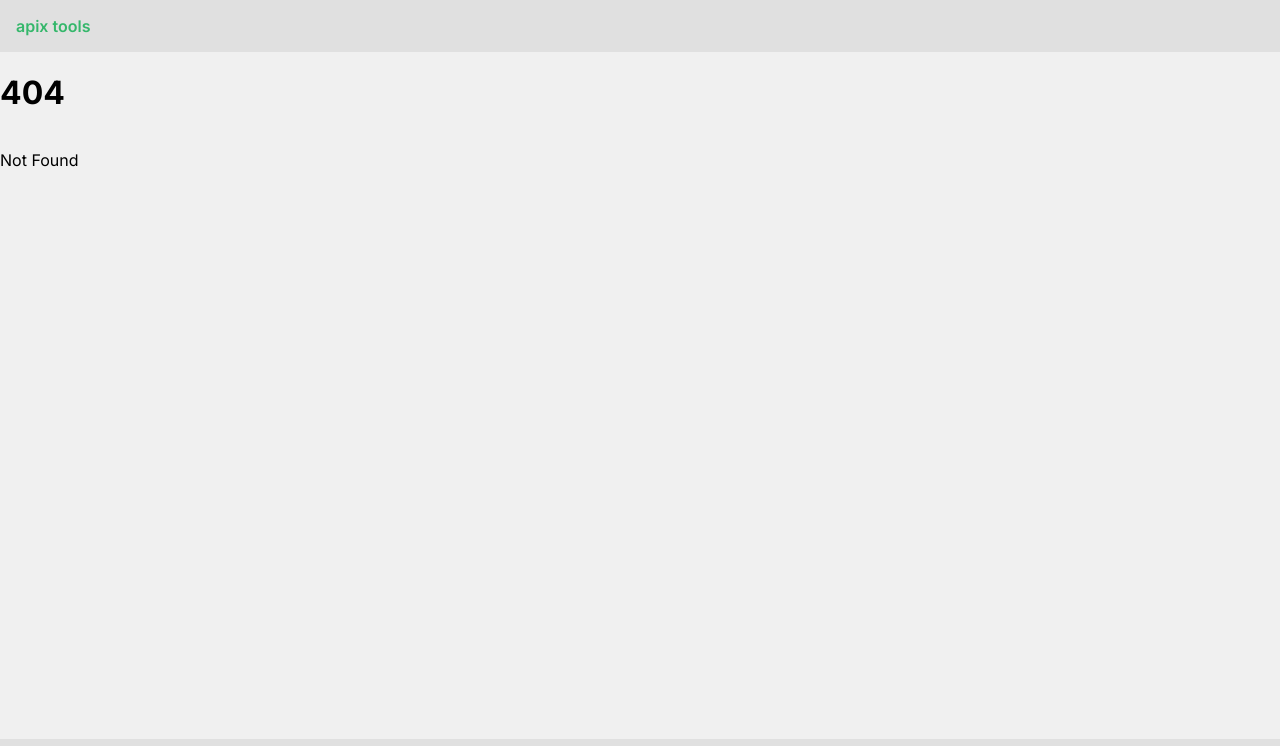
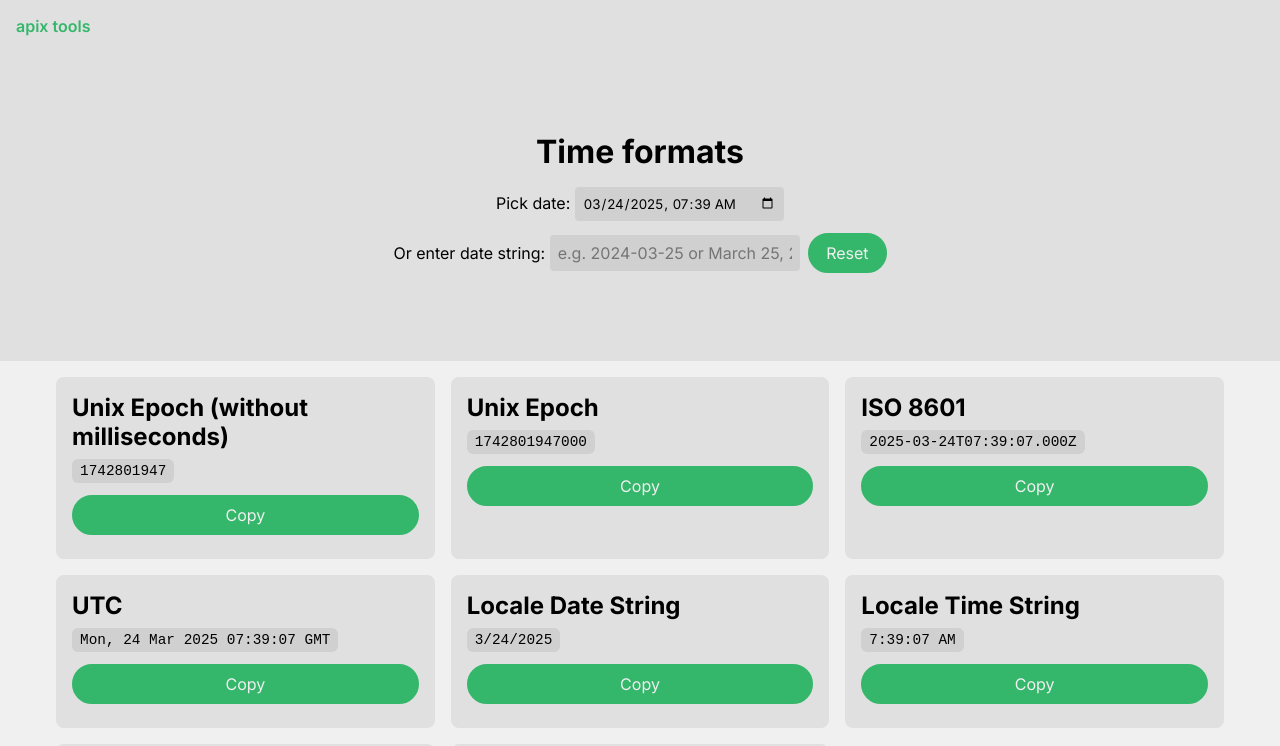
Before and after one commit to apix0n/tools, a SvelteKit app: page /time/formats in a window 1280 px wide. Before the commit this address had no page. Shown: the top 746 px of the page. Built offline with nearby package versions, Linux system fonts and the light colour scheme.

Commit message:
add error page, date formats converter & style fixes

```diff
--- a/src/components/Container.svelte
+++ b/src/components/Container.svelte
@@ -32,7 +32,7 @@
     @media (max-width: 540px) {
         .container {
             max-width: 100%;
-            padding: 0 0.5rem;
+            padding: 0 1rem;
         }
     }
 </style>
--- a/src/lib/tools.js
+++ b/src/lib/tools.js
@@ -35,4 +35,10 @@ export const tools = [
         icon: "⏲️",
         description: "Just a fullscreen timer that doesn't annoy you."
     },
+    {
+        name: "Time formats",
+        path: "/time/formats",
+        icon: "🕰️",
+        description: "Easily export a time string in a chosen common format."
+    },
 ];
--- /dev/null
+++ b/src/routes/+error.svelte
@@ -0,0 +1,47 @@
+<script>
+    import Container from "../components/Container.svelte";
+    import { page } from "$app/stores";
+</script>
+
+<svelte:head>
+    <style>
+        .layout {
+            align-items: center;
+            justify-content: center;
+        }
+    </style>
+</svelte:head>
+
+<div class="error">
+    <h1>{$page.status}</h1>
+    <span>{$page.error.message}</span>
+    <a href="/">
+        <button>Back to home</button>
+    </a>
+</div>
+
+<style>
+    .error {
+        height: 100%;
+        text-align: center;
+        *:not(button) {
+            margin: 0;
+        }
+    }
+
+    h1 {
+        color: var(--primary);
+        font-size: 7rem;
+    }
+
+    span {
+        font-size: 2rem;
+    }
+
+    a {
+        display: block;
+        button {
+            margin-top: 1.5rem;
+        }
+    }
+</style>
--- a/src/routes/+layout.svelte
+++ b/src/routes/+layout.svelte
@@ -2,6 +2,10 @@
     import Header from "../components/Header.svelte";
     import Footer from "../components/Footer.svelte";
     import { page } from "$app/state";
+
+    if (page.error !== null) {
+        page.data.footer = page.data.header = false
+    }
 </script>
 
 <svelte:head>
--- a/src/routes/+page.svelte
+++ b/src/routes/+page.svelte
@@ -75,7 +75,7 @@
 
         .grid {
             gap: 1rem;
-            padding: .5rem;
+            padding: 0;
         }
     }
 </style>
--- /dev/null
+++ b/src/routes/time/formats/+page.js
@@ -0,0 +1,5 @@
+export function load() {
+    return {
+        title: "Time formats"
+    };
+}
--- /dev/null
+++ b/src/routes/time/formats/+page.svelte
@@ -0,0 +1,104 @@
+<script>
+    export let data;
+    import Container from "../../../components/Container.svelte";
+    import Top from "../../../components/Top.svelte";
+    import { handleCopy } from "$lib/copy";
+
+    let now = new Date();
+
+    function handleDateChange(e) {
+        now = new Date(e.target.value);
+    }
+
+    function handleDateStringChange(e) {
+        console.log(e.target.value)
+        const parsed = new Date(e.target.value);
+        if (!isNaN(parsed.getTime())) {
+            now = parsed;
+        }
+    }
+
+    $: formats = [
+        { name: "Unix Epoch (without milliseconds)", value: Math.floor(now.getTime() / 1000) },
+        { name: "Unix Epoch", value: now.getTime() },
+        { name: "ISO 8601", value: now.toISOString() },
+        { name: "UTC", value: now.toUTCString() },
+        { name: "Locale Date String", value: now.toLocaleDateString() },
+        { name: "Locale Time String", value: now.toLocaleTimeString() },
+        { name: "Locale String", value: now.toLocaleString() },
+        { name: "RFC 2822", value: now.toString() },
+    ];
+</script>
+
+<Top title={data.title}>
+    <div class="date-inputs">
+        <div class="input-group">
+            <span>Pick date:</span>
+            <input class="square"
+                type="datetime-local"
+                value={now.toISOString().slice(0, 16)}
+                on:change={handleDateChange}
+            />
+        </div>
+        <div class="input-group">
+            <span>Or enter date string:</span>
+            <input class="square"
+                type="text"
+                on:change={handleDateStringChange}
+                placeholder="e.g. 2024-03-25 or March 25, 2024"
+            />
+            <button on:click={() => now = new Date()}>Reset</button>
+        </div>
+    </div>
+</Top>
+
+<Container>
+    <div class="formats">
+        {#each formats as format}
+            <div>
+                <h2>{format.name}</h2>
+                <code>{format.value}</code>
+                <button on:click={(e) => handleCopy(e, format.value)}>Copy</button>
+            </div>
+        {/each}
+    </div>
+</Container>
+
+<style>
+    .date-inputs {
+        display: flex;
+        flex-direction: column;
+        gap: 1rem;
+    }
+
+    .input-group:not(:first-child) {
+        margin-top: -.75rem;
+    }
+
+    .input-group button {
+        margin-left: 0.25rem;
+    }
+
+    .formats {
+        display: grid;
+        grid-template-columns: repeat(auto-fit, minmax(300px, 1fr));
+        gap: 1rem;
+    }
+
+    .formats div {
+        background: var(--background-2);
+        border-radius: 0.5rem;
+        padding: 1rem;
+        h2 {
+            margin: 0 0 0.5rem 0;
+        }
+        code {
+            font-size: .9rem;
+        }
+        button {
+            display: block;
+            margin-top: 1rem;
+            width: 100%;
+        }
+    }
+</style>
--- a/static/style.css
+++ b/static/style.css
@@ -83,7 +83,8 @@ textarea:focus {
 }
 
 button,
-input[type="file"]::file-selector-button {
+input[type="file"]::file-selector-button,
+select {
     font-family: "Inter", sans-serif;
     padding: 0.5em 1em;
     border: none;
@@ -110,6 +111,15 @@ input[type="file"]::file-selector-button:active,
 input[type="file"]::file-selector-button:focus {
     outline: none;
     border-color: var(--primary-2);
+}
+
+input.square,
+input[type="datetime-local"] {
+    padding: 0.5rem;
+    border-radius: 0.25rem;
+    border: unset;
+    background: var(--background-3);
+    color: var(--text);
 }
 
 button.secondary {
```
